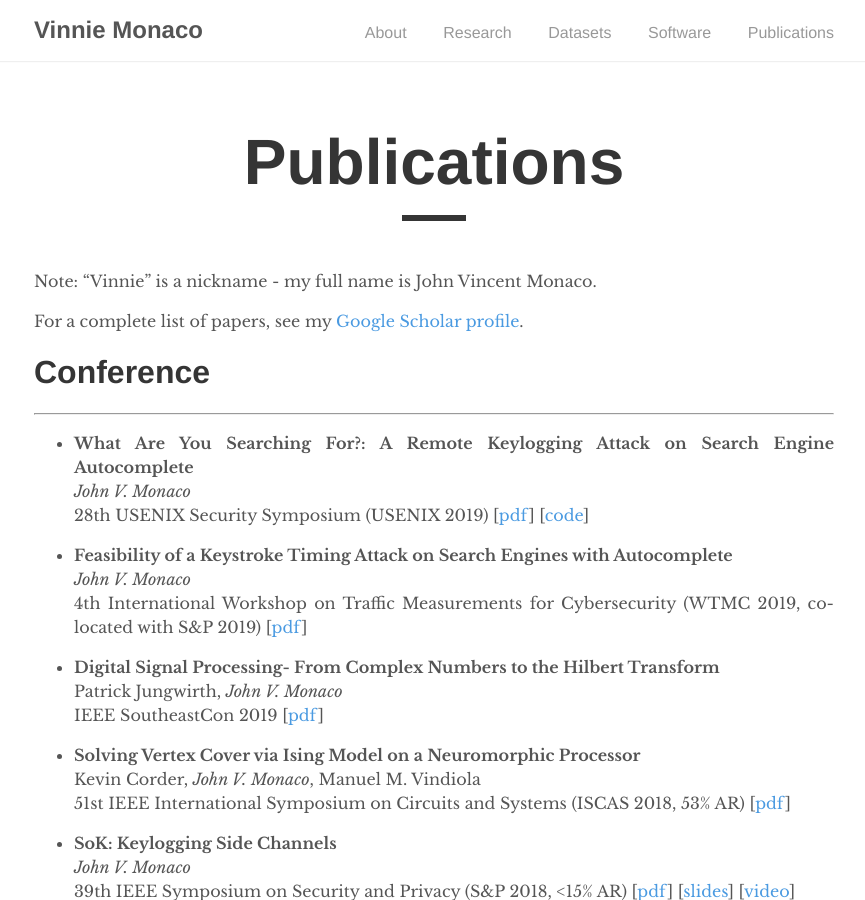
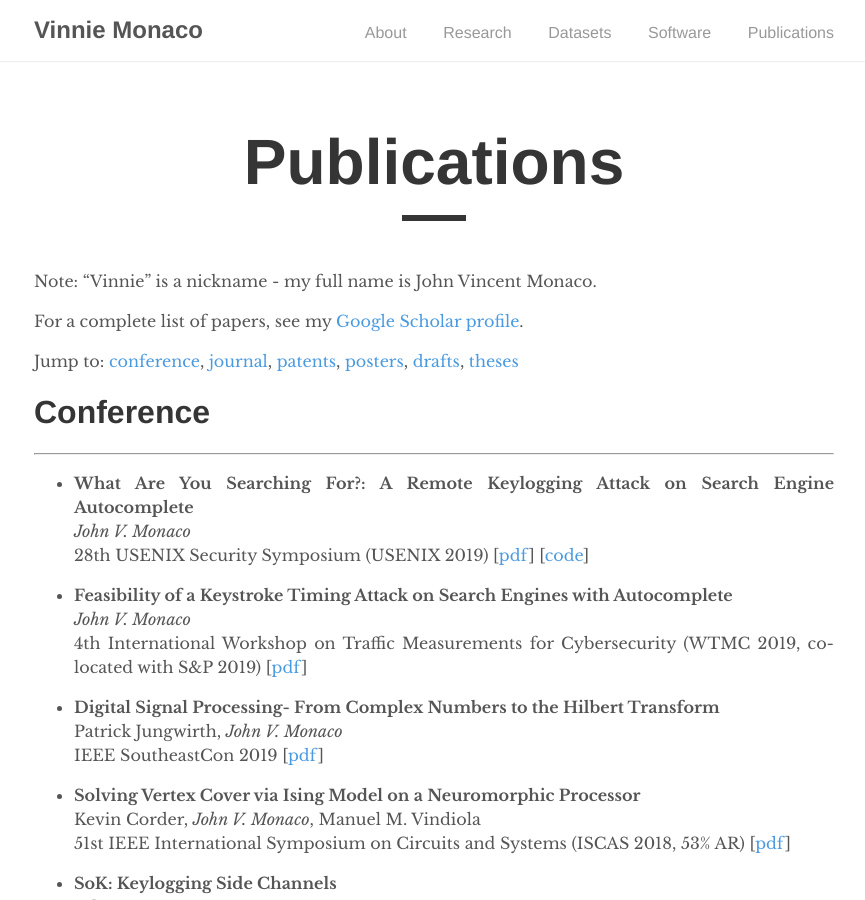
Before and after one commit to vmonaco/vmonaco.github.io, a Jekyll site: the page built from _pages/publications.md, in a window 1280 px wide and 900 px high. Shown: the whole window, without its empty margins (206-1071 px from the left). Built offline with Jekyll 4.4.1, drawn with Linux system fonts in a browser that asks for light colours.

Commit message:
formatting

```diff
--- a/_config.yml
+++ b/_config.yml
@@ -2,7 +2,7 @@
 title:          Vinnie Monaco
 description:    "Assistant Professor at the Naval Postgraduate School"
 baseurl:        "/"
-url:            "https://vmonaco.github.io"
+url:            "https://vmonaco.com"
 
 # Google Analytics
 google_analytics: UA-30553125-1
@@ -31,7 +31,6 @@ plugins:
 
 # Permalinks
 permalink:      /:year-:month-:day/:title
-paginate:       5
 
 # Excludes
 exclude: [ Gemfile, Gemfile.lock ]
--- a/_pages/publications.md
+++ b/_pages/publications.md
@@ -8,6 +8,8 @@ permalink: /publications/
 Note: "Vinnie" is a nickname - my full name is John Vincent Monaco.
 
 For a complete list of papers, see my [Google Scholar profile](https://scholar.google.com/citations?user=iG64YJUAAAAJ).
+
+Jump to: [conference](#conference), [journal](#journal), [patents](#patents), [posters](#posters), [drafts](#drafts), [theses](#theses)
 
 # Conference
 ***
```
Also changed, not shown: 1 other file.
